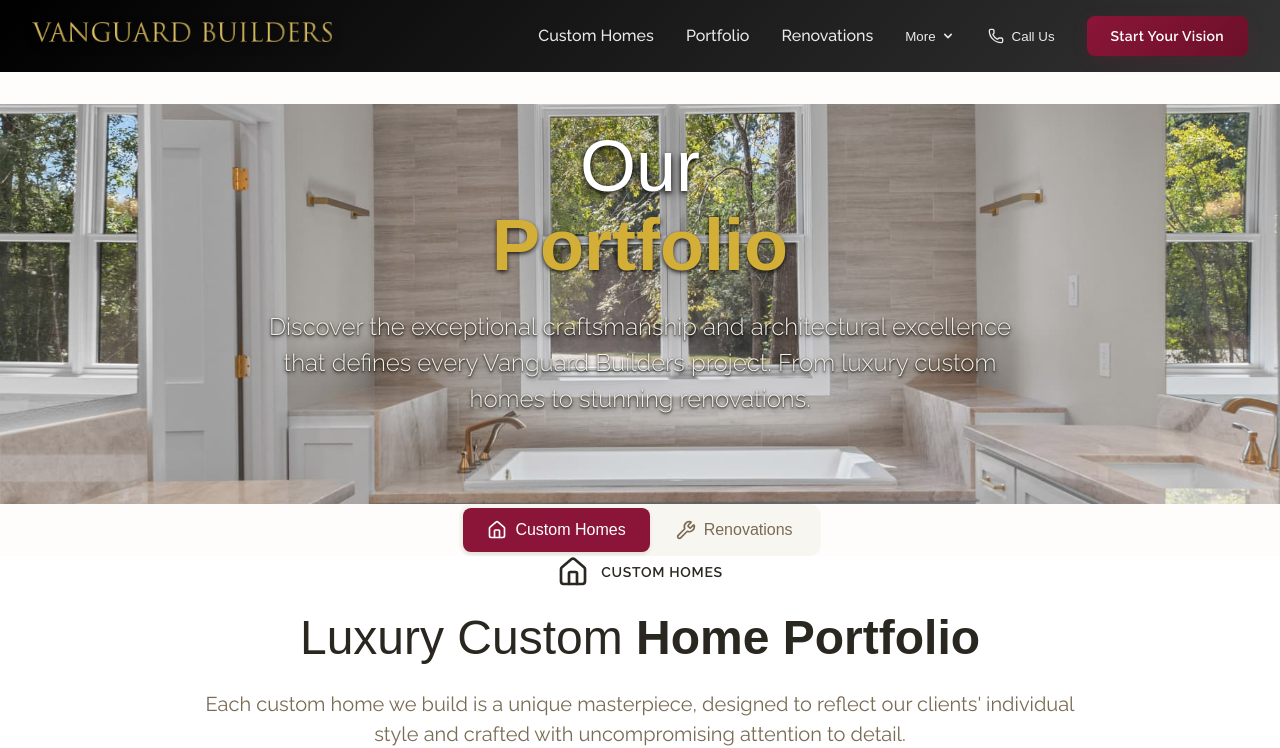
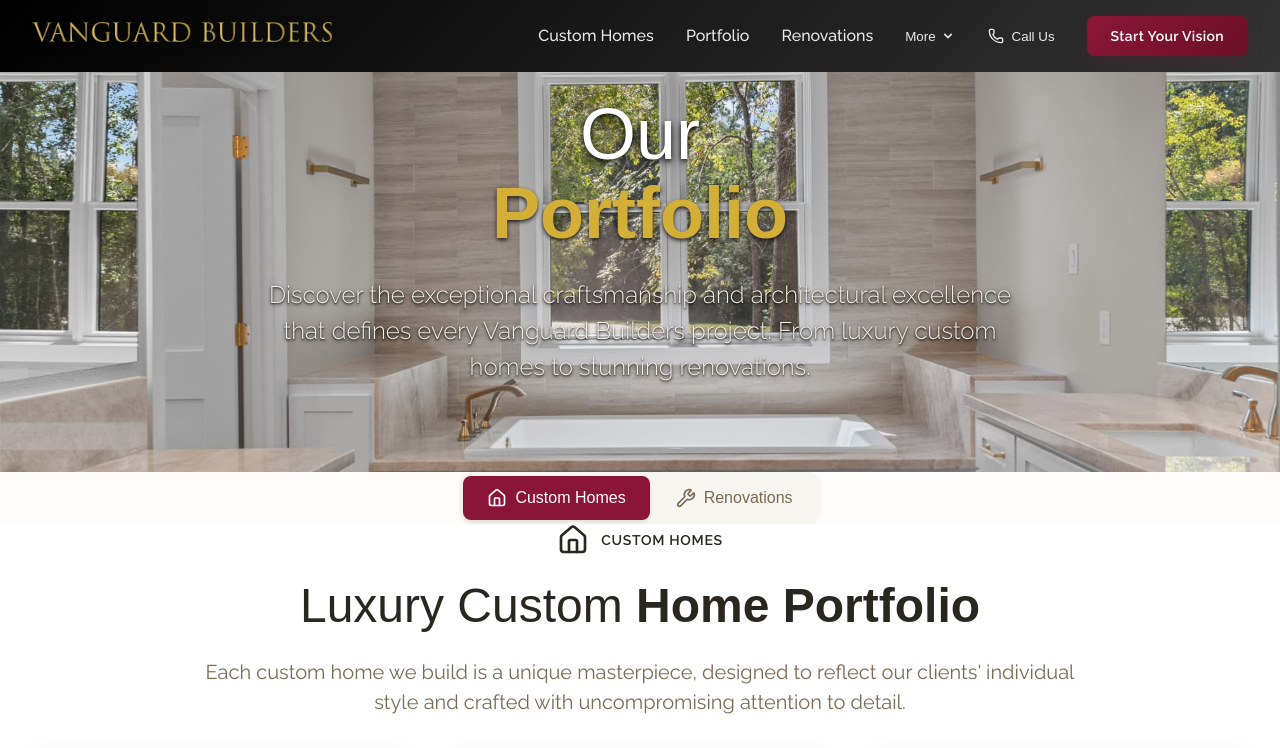
Before and after one commit to CandLInnovations/vanguard-builders-site, a Next.js app: page /portfolio in a window 1280 px wide. Shown: the top 748 px of the page. Built offline with nearby package versions, Linux system fonts and the light colour scheme; no server answers; grey boxes are pictures that could not be loaded; a web font is replaced by a local one.

Commit message:
fix portfolio spacing

```diff
--- a/src/app/globals.css
+++ b/src/app/globals.css
@@ -1243,6 +1243,12 @@ h1, h2, h3, h4, h5, h6 {
   color: white;
 }
 
+/* Gradient transition spacer */
+.gradient-transition {
+  height: 120px;
+  background: linear-gradient(to bottom, var(--slate-900) 0%, rgba(71, 85, 105, 0.6) 20%, rgba(148, 163, 184, 0.3) 40%, white 100%);
+}
+
 .section-grid {
   display: grid;
   gap: 4rem;
--- a/src/app/portfolio/page.tsx
+++ b/src/app/portfolio/page.tsx
@@ -9,7 +9,7 @@ export default function PortfolioPage() {
   const [activeSection, setActiveSection] = useState<'custom' | 'renovations'>('custom');
 
   return (
-    <div className="page-content" style={{marginTop: '2rem', marginBottom: '6rem'}}>
+    <div className="page-content">
       {/* Hero Section - Half Height */}
       <section className="hero-half">
         {/* Hero Background Image */}
@@ -232,6 +232,11 @@ export default function PortfolioPage() {
         </div>
       </section>
       )}
+
+      {/* Gradient transition spacer - only show when renovations section is active */}
+      {activeSection === 'renovations' && (
+        <div className="gradient-transition"></div>
+      )}
     </div>
   );
 }
```
